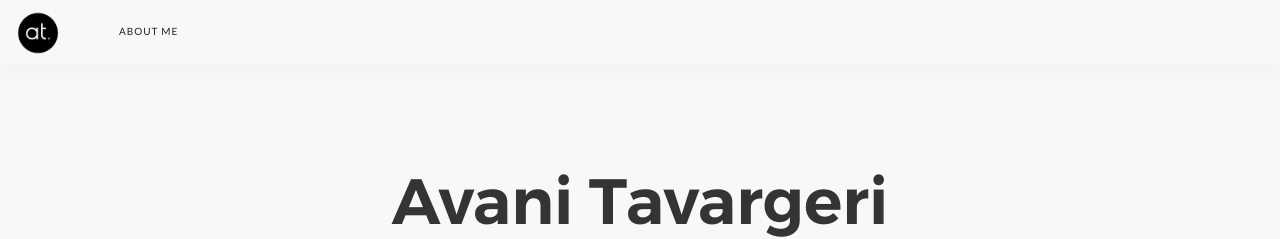
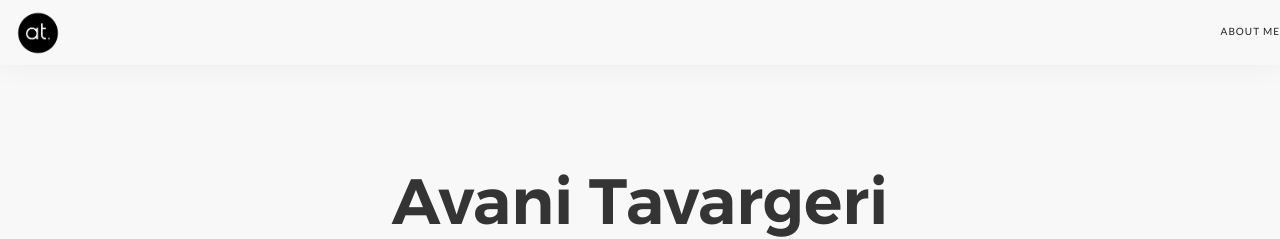
Before and after one commit to akshatkedia/avani-tavargeri, a Jekyll site: the page built from index.md, in a window 1280 px wide. Shown: the top 239 px of the page. Built offline with Jekyll 4.4.1, drawn with Linux system fonts in a browser that asks for light colours; some web fonts are replaced.

Commit message:
move menu to right

```diff
--- a/_includes/header.html
+++ b/_includes/header.html
@@ -7,7 +7,7 @@
           <img alt="logo" class="logo logo-light" src="/img/logo-light.png">
         </a>
       </div>
-      <div class="nav-module menu-module left">
+      <div class="nav-module menu-module right">
         <ul class="menu">
           <li>
             <a href="/about">About Me</a>
```
